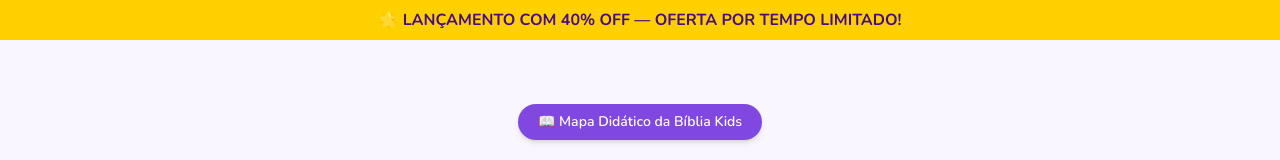
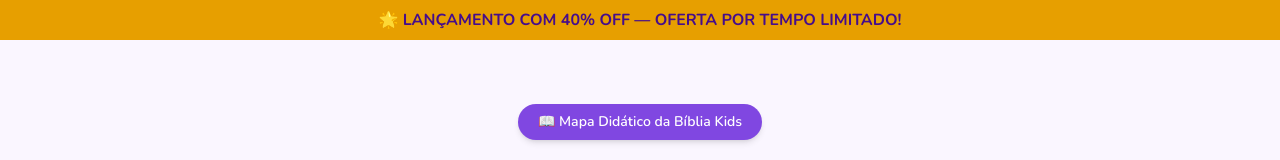
Before and after one commit to Spex-X/biblioteca, a Next.js app: page / in a window 1280 px wide. Shown: the top 160 px of the page. Built offline with nearby package versions, Linux system fonts and the light colour scheme.

Commit message:
Melhorar paleta de cores: aumentar contraste, adicionar variantes e cores semânticas

```diff
--- a/app/globals.css
+++ b/app/globals.css
@@ -5,10 +5,22 @@
   --font-display: "Fredoka", "Nunito", ui-sans-serif, system-ui, sans-serif;
   --color-brand-purple: var(--brand-purple);
   --color-brand-purple-dark: var(--brand-purple-dark);
+  --color-brand-purple-light: var(--brand-purple-light);
   --color-brand-yellow: var(--brand-yellow);
+  --color-brand-yellow-dark: var(--brand-yellow-dark);
   --color-brand-green: var(--brand-green);
+  --color-brand-green-light: var(--brand-green-light);
+  --color-brand-green-dark: var(--brand-green-dark);
   --color-brand-pink: var(--brand-pink);
+  --color-brand-pink-light: var(--brand-pink-light);
   --color-brand-cream: var(--brand-cream);
+  --color-brand-cream-dark: var(--brand-cream-dark);
+  --color-success: var(--success);
+  --color-success-light: var(--success-light);
+  --color-warning: var(--warning);
+  --color-warning-light: var(--warning-light);
+  --color-error: var(--error);
+  --color-error-light: var(--error-light);
   --radius-sm: calc(var(--radius) - 4px);
   --radius-md: calc(var(--radius) - 2px);
   --radius-lg: var(--radius);
@@ -43,23 +55,35 @@
   --foreground: oklch(0.22 0.09 290);
   --brand-purple: oklch(0.55 0.22 295);
   --brand-purple-dark: oklch(0.35 0.18 295);
-  --brand-yellow: oklch(0.88 0.18 90);
-  --brand-green: oklch(0.72 0.18 155);
-  --brand-pink: oklch(0.78 0.15 15);
-  --brand-cream: oklch(0.97 0.02 90);
+  --brand-purple-light: oklch(0.70 0.18 295);
+  --brand-yellow: oklch(0.75 0.20 85);
+  --brand-yellow-dark: oklch(0.65 0.22 85);
+  --brand-green: oklch(0.65 0.20 155);
+  --brand-green-light: oklch(0.80 0.15 155);
+  --brand-green-dark: oklch(0.50 0.22 155);
+  --brand-pink: oklch(0.70 0.22 15);
+  --brand-pink-light: oklch(0.85 0.18 15);
+  --brand-cream: oklch(0.95 0.03 90);
+  --brand-cream-dark: oklch(0.85 0.05 90);
+  --success: oklch(0.65 0.20 155);
+  --success-light: oklch(0.85 0.15 155);
+  --warning: oklch(0.75 0.20 85);
+  --warning-light: oklch(0.90 0.15 85);
+  --error: oklch(0.60 0.25 25);
+  --error-light: oklch(0.85 0.18 25);
   --card: oklch(1 0 0);
   --card-foreground: oklch(0.22 0.09 290);
   --popover: oklch(1 0 0);
   --popover-foreground: oklch(0.22 0.09 290);
   --primary: oklch(0.55 0.22 295);
   --primary-foreground: oklch(0.99 0.01 90);
-  --secondary: oklch(0.88 0.18 90);
+  --secondary: oklch(0.75 0.20 85);
   --secondary-foreground: oklch(0.25 0.1 290);
   --muted: oklch(0.95 0.03 295);
   --muted-foreground: oklch(0.45 0.08 290);
-  --accent: oklch(0.72 0.18 155);
+  --accent: oklch(0.65 0.20 155);
   --accent-foreground: oklch(0.99 0.01 90);
-  --destructive: oklch(0.577 0.245 27.325);
+  --destructive: oklch(0.60 0.25 25);
   --destructive-foreground: oklch(0.984 0.003 247.858);
   --border: oklch(0.9 0.04 295);
   --input: oklch(0.9 0.04 295);
@@ -70,23 +94,41 @@
   :root {
     --background: oklch(0.129 0.042 264.695);
     --foreground: oklch(0.984 0.003 247.858);
+    --brand-purple: oklch(0.65 0.20 295);
+    --brand-purple-dark: oklch(0.45 0.18 295);
+    --brand-purple-light: oklch(0.75 0.15 295);
+    --brand-yellow: oklch(0.80 0.18 85);
+    --brand-yellow-dark: oklch(0.70 0.20 85);
+    --brand-green: oklch(0.70 0.18 155);
+    --brand-green-light: oklch(0.85 0.15 155);
+    --brand-green-dark: oklch(0.55 0.20 155);
+    --brand-pink: oklch(0.75 0.20 15);
+    --brand-pink-light: oklch(0.88 0.16 15);
+    --brand-cream: oklch(0.90 0.04 90);
+    --brand-cream-dark: oklch(0.75 0.06 90);
+    --success: oklch(0.70 0.18 155);
+    --success-light: oklch(0.85 0.14 155);
+    --warning: oklch(0.80 0.18 85);
+    --warning-light: oklch(0.92 0.14 85);
+    --error: oklch(0.65 0.23 25);
+    --error-light: oklch(0.88 0.16 25);
     --card: oklch(0.208 0.042 265.755);
     --card-foreground: oklch(0.984 0.003 247.858);
     --popover: oklch(0.208 0.042 265.755);
     --popover-foreground: oklch(0.984 0.003 247.858);
-    --primary: oklch(0.929 0.013 255.508);
+    --primary: oklch(0.75 0.15 295);
     --primary-foreground: oklch(0.208 0.042 265.755);
-    --secondary: oklch(0.279 0.041 260.031);
-    --secondary-foreground: oklch(0.984 0.003 247.858);
+    --secondary: oklch(0.80 0.18 85);
+    --secondary-foreground: oklch(0.208 0.042 265.755);
     --muted: oklch(0.279 0.041 260.031);
     --muted-foreground: oklch(0.704 0.04 256.788);
-    --accent: oklch(0.279 0.041 260.031);
+    --accent: oklch(0.70 0.18 155);
     --accent-foreground: oklch(0.984 0.003 247.858);
-    --destructive: oklch(0.704 0.191 22.216);
+    --destructive: oklch(0.65 0.23 25);
     --destructive-foreground: oklch(0.984 0.003 247.858);
     --border: oklch(1 0 0 / 10%);
     --input: oklch(1 0 0 / 15%);
-    --ring: oklch(0.551 0.027 264.364);
+    --ring: oklch(0.75 0.15 295);
   }
 }
 
```
